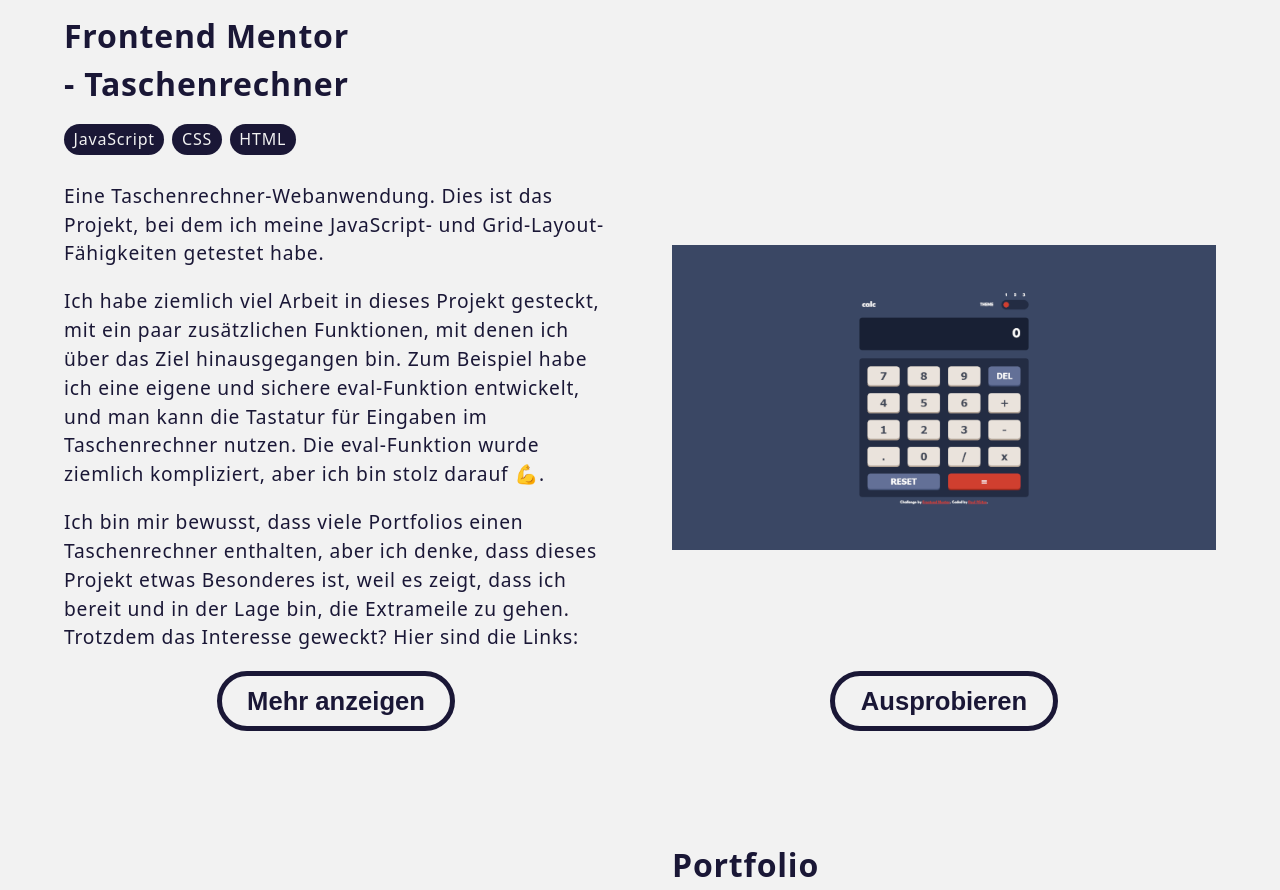
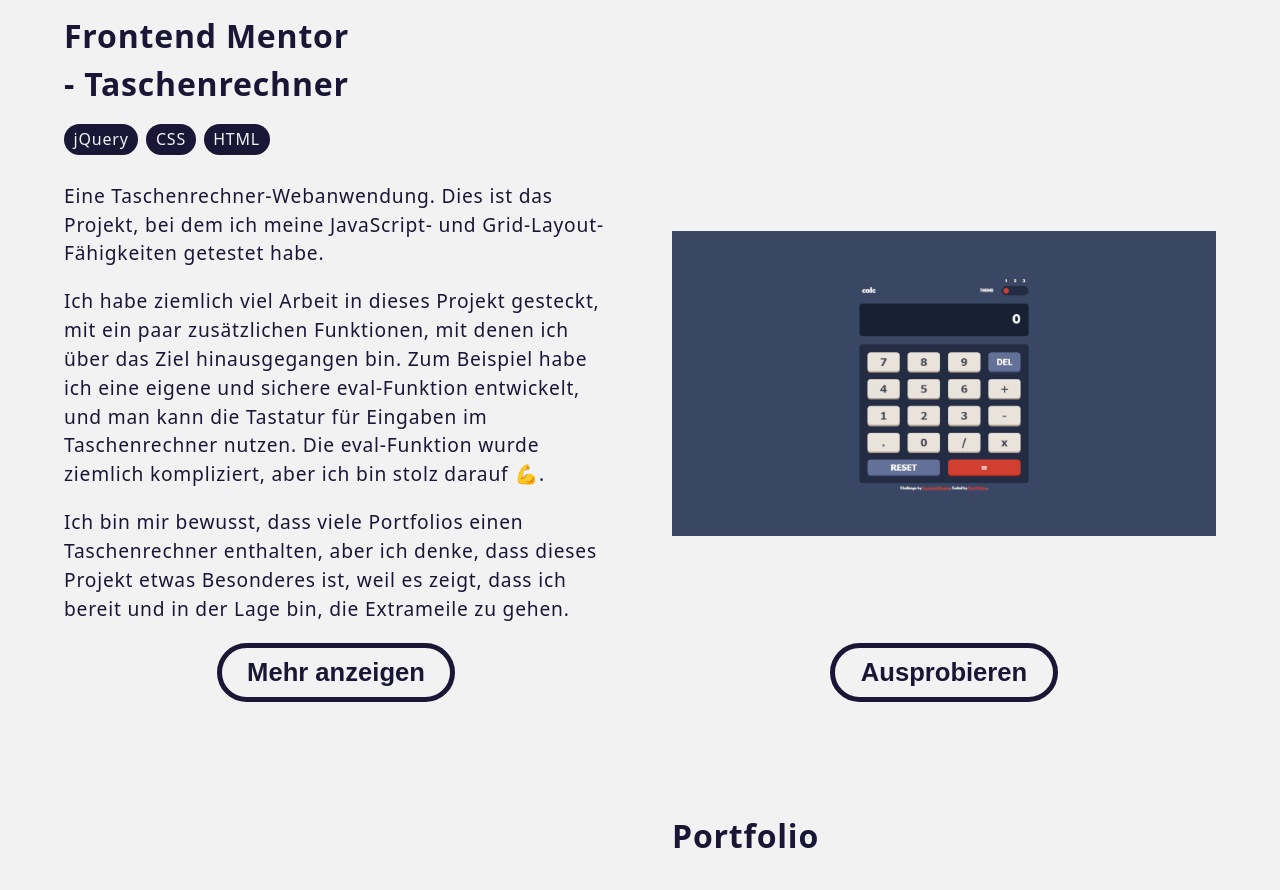
Before and after one commit to SutonToch/Portfolio, a React (Vite) app: page / in a window 1280 px wide. Shown: the part 2540-3430 px from the top of the page. Built offline with nearby package versions, Linux system fonts and the light colour scheme.

Commit message:
ADD calculator project details

```diff
--- a/src/data/projects_text.ts
+++ b/src/data/projects_text.ts
@@ -94,7 +94,7 @@ export const projects_text_data = {
                 state: "Calculator",
                 imgPath: trPic,
                 stack: [
-                    "JavaScript",
+                    "jQuery",
                     "CSS",
                     "HTML"
                 ],
@@ -103,12 +103,16 @@ export const projects_text_data = {
                 short: [
                     "Eine Taschenrechner-Webanwendung. Dies ist das Projekt, bei dem ich meine JavaScript- und Grid-Layout-Fähigkeiten getestet habe.",
                     "Ich habe ziemlich viel Arbeit in dieses Projekt gesteckt, mit ein paar zusätzlichen Funktionen, mit denen ich über das Ziel hinausgegangen bin. Zum Beispiel habe ich eine eigene und sichere eval-Funktion entwickelt, und man kann die Tastatur für Eingaben im Taschenrechner nutzen. Die eval-Funktion wurde ziemlich kompliziert, aber ich bin stolz darauf 💪.",
-                    "Ich bin mir bewusst, dass viele Portfolios einen Taschenrechner enthalten, aber ich denke, dass dieses Projekt etwas Besonderes ist, weil es zeigt, dass ich bereit und in der Lage bin, die Extrameile zu gehen. Trotzdem das Interesse geweckt? Hier sind die Links:"
+                    "Ich bin mir bewusst, dass viele Portfolios einen Taschenrechner enthalten, aber ich denke, dass dieses Projekt etwas Besonderes ist, weil es zeigt, dass ich bereit und in der Lage bin, die Extrameile zu gehen."
                 ],
                 details: [
                     {
-                        title: "Placeholder Title",
-                        content: "Lorem ipsum dolor sit amet consectetur adipisicing elit. Blanditiis natus velit libero, suscipit quasi provident quod officiis exercitationem voluptatibus fuga, aperiam aspernatur quidem earum, distinctio molestias sequi? Explicabo aut velit modi commodi assumenda in nemo, expedita maiores adipisci laboriosam sunt? Tenetur corrupti inventore rem possimus quidem esse iste, eaque voluptas quam molestiae fuga, veniam, consequuntur doloribus quibusdam nemo adipisci libero? In pariatur aspernatur, accusamus quisquam dicta deserunt labore maiores distinctio ipsam eligendi veniam culpa mollitia modi porro, incidunt, et adipisci. Libero eum ipsum vel necessitatibus eius facere nemo iste aliquam eligendi, illum est. Deleniti eius aspernatur rerum, laudantium harum explicabo!"
+                        title: "Ziel und Sinn",
+                        content: "Mit diesem Projekt wollte ich mich etwas herausfordern. Ich habe für mich jQuery (Javascript Library) ausprobiert und wie man in CSS mit wechselbaren Themes umgehen kann. jQuery habe ich seitdem nicht wieder verwendet. Außerdem wollte ich mal etwas Komplexeres machen als nur Struktur, Styling und simple Interaktivität."
+                    },
+                    {
+                        title: "eval-Funktion (kurz: eval())",
+                        content: "Im Taschenrechner werden alle Eingaben als Text behandelt. Mittels eval() kann diese Arithmetik in Textform in echte Zahlen umgewandelt und ausgewertet werden. Leider stellt eval() ein Sicherheitsrisiko dar, weswegen es vermieden werden sollte (für Details siehe MDN Web Docs). Die interessante Herausforderung an meiner eval() war, dass die Operatorrangfolge beachtet werden muss, weil die Ausdrücke sehr lang und durcheinander sein dürfen. Zum Glück waren in diesem konkreten Projekt keine Klammern vorhanden, so konnte ich meine eval() etwas simpler gestalten. Vereinfacht ausgedrückt schaut sich das Programm jeden Subausdruck an und versucht alles Schritt für Schritt zu vereinfachen, bis schließlich nur noch eine Zahl vorhanden ist. Um einen Subausdruck zu finden, geht das Programm wie ein Cursor durch die Eingabe und sucht nach Rechenzeichen und anschließend nach den dazugehörigen Zahlen und vereinfacht dann. Die vielen verschiedenen Lösungsmöglichkeiten auszuarbeiten und schließlich eine zu implementieren, hatte sehr viel Spaß gemacht."
                     },
                 ]
             },
@@ -233,7 +237,7 @@ export const projects_text_data = {
                 state: "Calculator",
                 imgPath: trPic,
                 stack: [
-                    "JavaScript",
+                    "jQuery",
                     "CSS",
                     "HTML"
                 ],
@@ -242,12 +246,16 @@ export const projects_text_data = {
                 short: [
                     "A calculator web application. This is the project where I tested my JavaScript and grid layout skills.",
                     "I put quite a bit of work into this project, with a few extra features with which I went above and beyond. For example, I developed a custom and secure eval-function, and you can use the keyboard for input in the calculator. The eval-function became quite complicated, but I am proud of it 💪.",
-                    "I am aware that many portfolios include a calculator, but I think this project is special because it shows that I am willing and able to go the extra mile. Still interested? Here are the links:"
+                    "I am aware that many portfolios include a calculator, but I think this project is special because it shows that I am willing and able to go the extra mile."
                 ],
                 details: [
                     {
-                        title: "Placeholder Title",
-                        content: "Lorem ipsum dolor sit amet consectetur adipisicing elit. Blanditiis natus velit libero, suscipit quasi provident quod officiis exercitationem voluptatibus fuga, aperiam aspernatur quidem earum, distinctio molestias sequi? Explicabo aut velit modi commodi assumenda in nemo, expedita maiores adipisci laboriosam sunt? Tenetur corrupti inventore rem possimus quidem esse iste, eaque voluptas quam molestiae fuga, veniam, consequuntur doloribus quibusdam nemo adipisci libero? In pariatur aspernatur, accusamus quisquam dicta deserunt labore maiores distinctio ipsam eligendi veniam culpa mollitia modi porro, incidunt, et adipisci. Libero eum ipsum vel necessitatibus eius facere nemo iste aliquam eligendi, illum est. Deleniti eius aspernatur rerum, laudantium harum explicabo!"
+                        title: "Goal and Purpose",
+                        content: "I wanted to challenge myself a little with this project. I tried out jQuery (a Javascript library) for myself and how to deal with changeable themes in CSS. But I haven't used jQuery again since. I also wanted to do something more complex than just structure, styling and simple interactivity."
+                    },
+                    {
+                        title: "eval-Funktion (kurz: eval())",
+                        content: "In the calculator, all inputs are treated as text. Using eval(), this arithmetic in text form can be converted into real numbers and evaluated. Unfortunately, eval() is a security risk, so it should be avoided (see MDN Web Docs for details). The interesting challenge with my eval() was that the operator order must be respected. This is not necessarily trivial because the expressions can be very long. Fortunately, there were no brackets in this particular project, so I was able to make my eval() a little simpler. Put simply, the program looks at each sub-expression and tries to simplify everything step by step until there is only one number left. To find a sub-expression, the program goes through the input like a cursor and searches for arithmetic symbols and then for the corresponding numbers and then simplifies. Working out the many different possible solutions and finally implementing one was a lot of fun."
                     },
                 ]
             },
```
